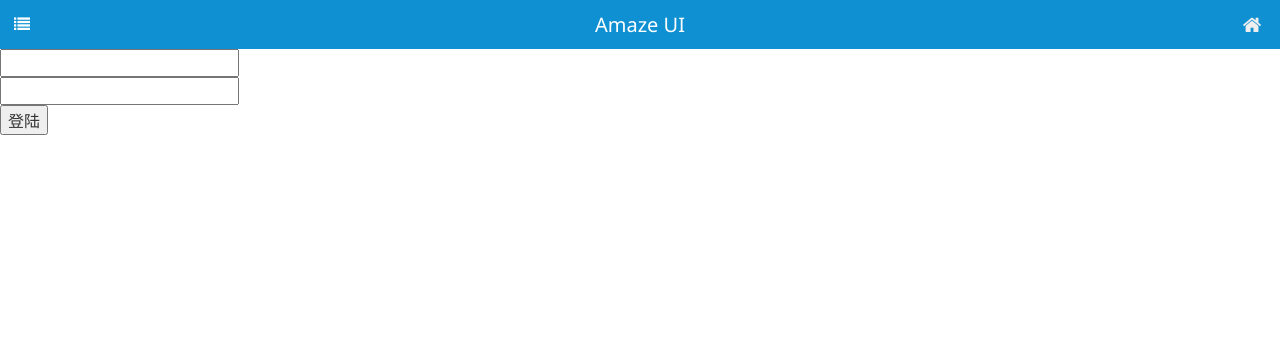
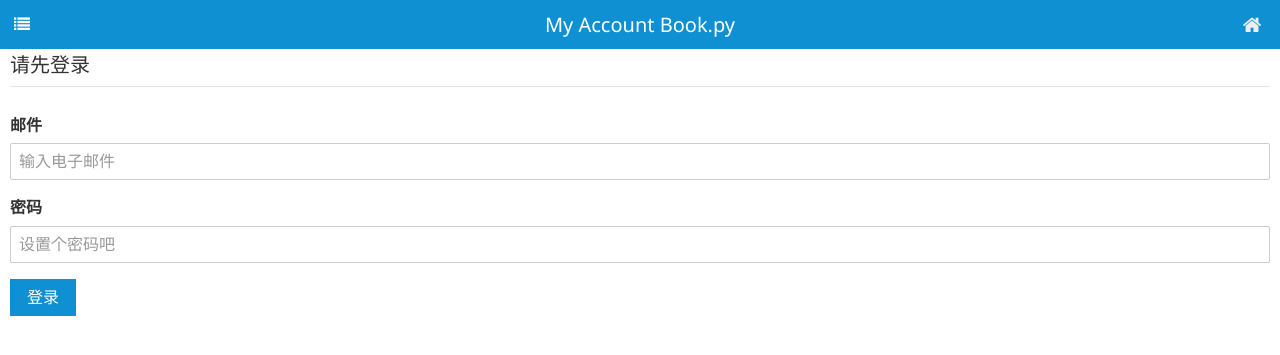
Before and after one commit to 5venw0ng/accountbook.py, a Python web app: template myaccount/templates/login.html in a window 1280 px wide. Shown: the top 355 px of the page. Run offline with Jinja, Linux system fonts and the light colour scheme; the template is opened without the code that fills it, so the values that code supplies are empty.

Commit message:
update code

```diff
--- a/myaccount/templates/layout.html
+++ b/myaccount/templates/layout.html
@@ -32,31 +32,24 @@
   <meta name="msapplication-TileColor" content="#0e90d2">
 
   <link rel="stylesheet" href="{{ url_for('static', filename='assets/css/amazeui.min.css') }}">
-  <link rel="stylesheet" href="{{ url_for('static', filename='assets/css/app.css') }}">
-</head>
+  <link rel="stylesheet" href="{{ url_for('static', filename='assets/css/app.css') }}"></head>
 <body>
   <header data-am-widget="header"
           class="am-header am-header-default">
     <div class="am-header-right am-header-nav">
-          <a href="#left-link" class="">
-
-                <i class="am-header-icon am-icon-home"></i>
+      <a href="#left-link" class=""> <i class="am-header-icon am-icon-home"></i>
       </a>
     </div>
 
     <h1 class="am-header-title">
-          <a href="#title-link" class="">
-            Amaze UI
-          </a>
+      <a href="#title-link" class="">My Account Book.py</a>
     </h1>
-
 
   </header>
 
   <nav data-am-widget="menu" class="am-menu  am-menu-dropdown1"
      data-am-menu-collapse >
-    <a href="javascript: void(0)" class="am-menu-toggle" style="left:0px">
-          <i class="am-menu-toggle-icon am-icon-list"></i>
+    <a href="javascript: void(0)" class="am-menu-toggle" style="left:0px"> <i class="am-menu-toggle-icon am-icon-list"></i>
     </a>
 
     <!--
@@ -82,7 +75,9 @@
         <li class="">
           <a href="##" class="" >创业人物</a>
         </li>
-                  <li class="am-menu-nav-channel"><a href="##" class="" title="公司">进入栏目 &raquo;</a></li>
+        <li class="am-menu-nav-channel">
+          <a href="##" class="" title="公司">进入栏目 &raquo;</a>
+        </li>
       </ul>
     </li>
     <li class="am-parent">
@@ -129,7 +124,9 @@
         <li class="">
           <a href="##" class="" >创业人物</a>
         </li>
-                  <li class="am-menu-nav-channel"><a href="#c3" class="" title="趋势">泥煤 &raquo;</a></li>
+        <li class="am-menu-nav-channel">
+          <a href="#c3" class="" title="趋势">泥煤 &raquo;</a>
+        </li>
       </ul>
     </li>
     <li class="am-parent">
@@ -165,16 +162,13 @@
   -->
 </nav>
 
-
-
-
-
 <!--在这里编写你的代码-->
 {% block body %}{% endblock %}
-
-<!--[if (gte IE 9)|!(IE)]><!-->
+<!--[if (gte IE 9)|!(IE)]>
+<!-->
 <script src="{{ url_for('static', filename='assets/js/jquery.min.js') }}"></script>
 <!--<![endif]-->
 <script src="{{ url_for('static', filename='assets/js/amazeui.min.js') }}"></script>
+
 </body>
 </html>
--- a/myaccount/templates/login.html
+++ b/myaccount/templates/login.html
@@ -1,8 +1,19 @@
 {% extends "layout.html" %}
 {% block body %}
-<form action="/login" method="post">
-	<input type="text" name="username"/><br/>
-	<input type="text" name="password"/><br/>
-	<input type="submit" value="登陆"/>
+<form class="am-form" action="/login" method="post">
+  <fieldset>
+    <legend>请先登录</legend>
+
+    <div class="am-form-group">
+      <label for="doc-ipt-email-1">邮件</label>
+      <input type="email" class="am-form-field am-radius" id="doc-ipt-email-1" placeholder="输入电子邮件">
+    </div>
+
+    <div class="am-form-group">
+      <label for="doc-ipt-pwd-1">密码</label>
+      <input type="password" class="am-form-field am-radius" id="doc-ipt-pwd-1" placeholder="设置个密码吧">
+    </div>
+	<p><button type="submit" class="am-btn am-btn-primary">登录</button></p>
+  </fieldset>
 </form>
 {% endblock %}
--- a/myaccount/view/financeBook.py
+++ b/myaccount/view/financeBook.py
@@ -1,6 +1,6 @@
 # -*- coding: utf-8 -*-
 from flask import Blueprint
-from ..models import FinanceBook
+from myaccount.models import FinanceBook
 
 finBook = Blueprint('financeBook',__name__)
 
```
Also changed, not shown: manage.py (+23 -3 lines), myaccount/__init__.py (+13 -5 lines), myaccount/models/Model.py (+2 -38 lines), 1 other file. Lines whose indentation alone changed are shown as unchanged.
